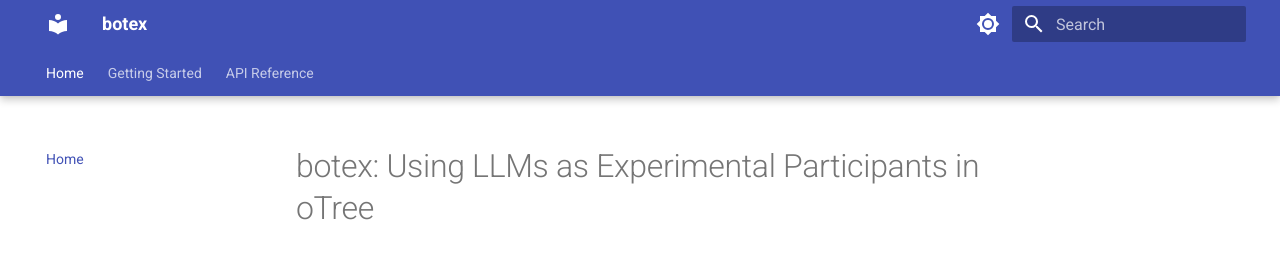
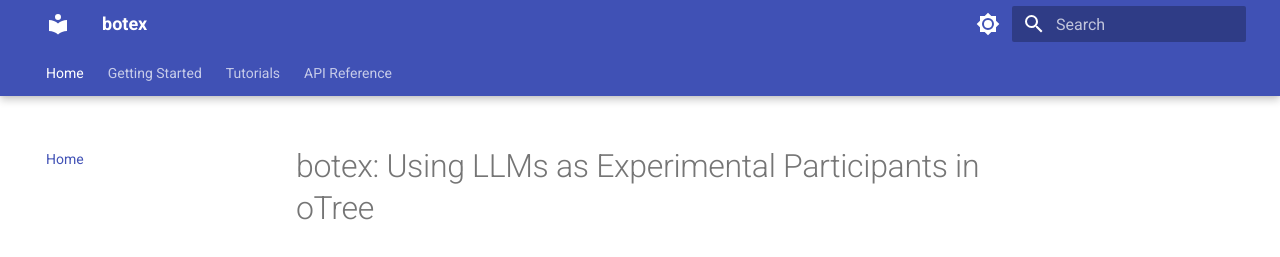
Before and after one commit to joachim-gassen/botex, an MkDocs documentation site: the page built from docs/index.md, in a window 1280 px wide. Shown: the top 257 px of the page. Built offline with MkDocs 1.6.1 and Material for MkDocs 9.7.7, drawn with Linux system fonts in a browser that asks for light colours; plug-ins that fetch from the network failed and are left out.

Commit message:
Include tutorials section

```diff
--- a/mkdocs.yml
+++ b/mkdocs.yml
@@ -2,6 +2,7 @@
 nav:
     - Home: index.md
     - Getting Started: getting_started.md
+    - Tutorials: tutorials.md
     - API Reference: reference.md
 markdown_extensions:
     - pymdownx.highlight:
```
Also changed, not shown: docs/tutorials.md (added, +1 -0 lines).
